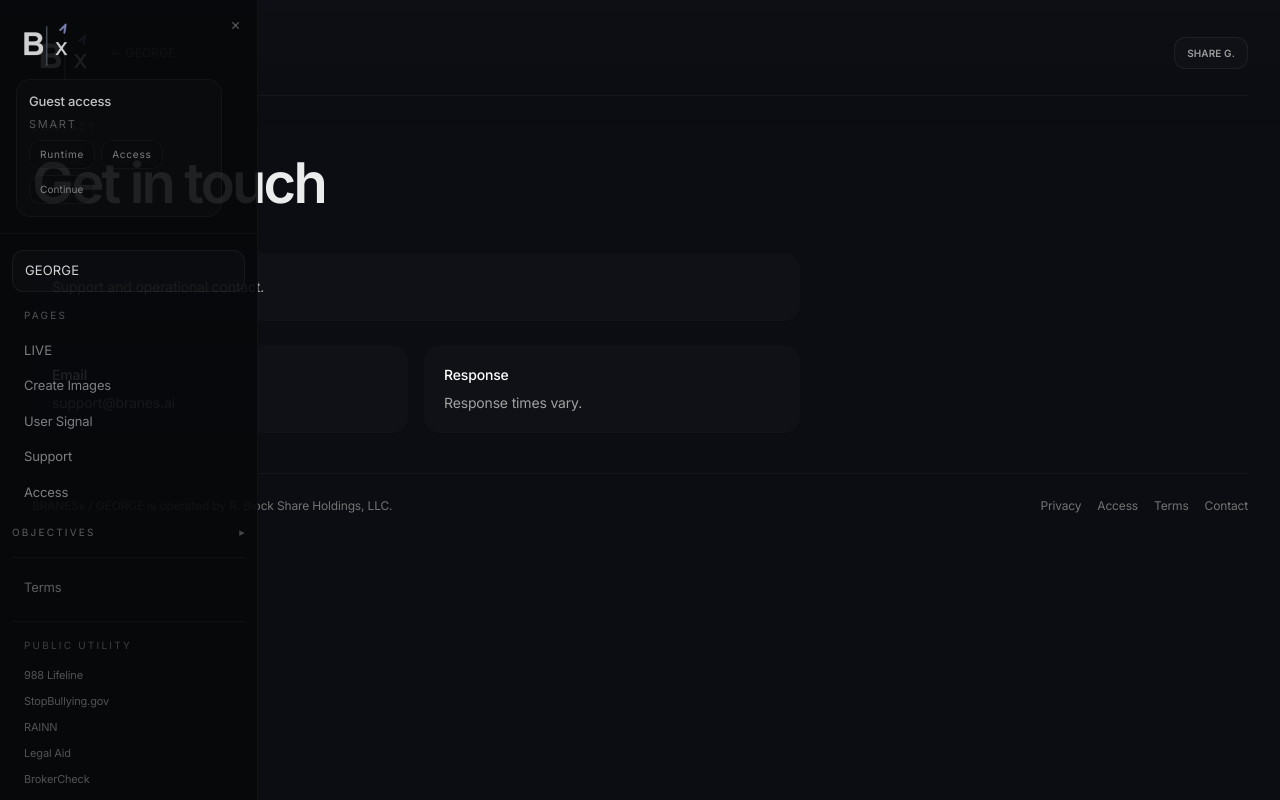
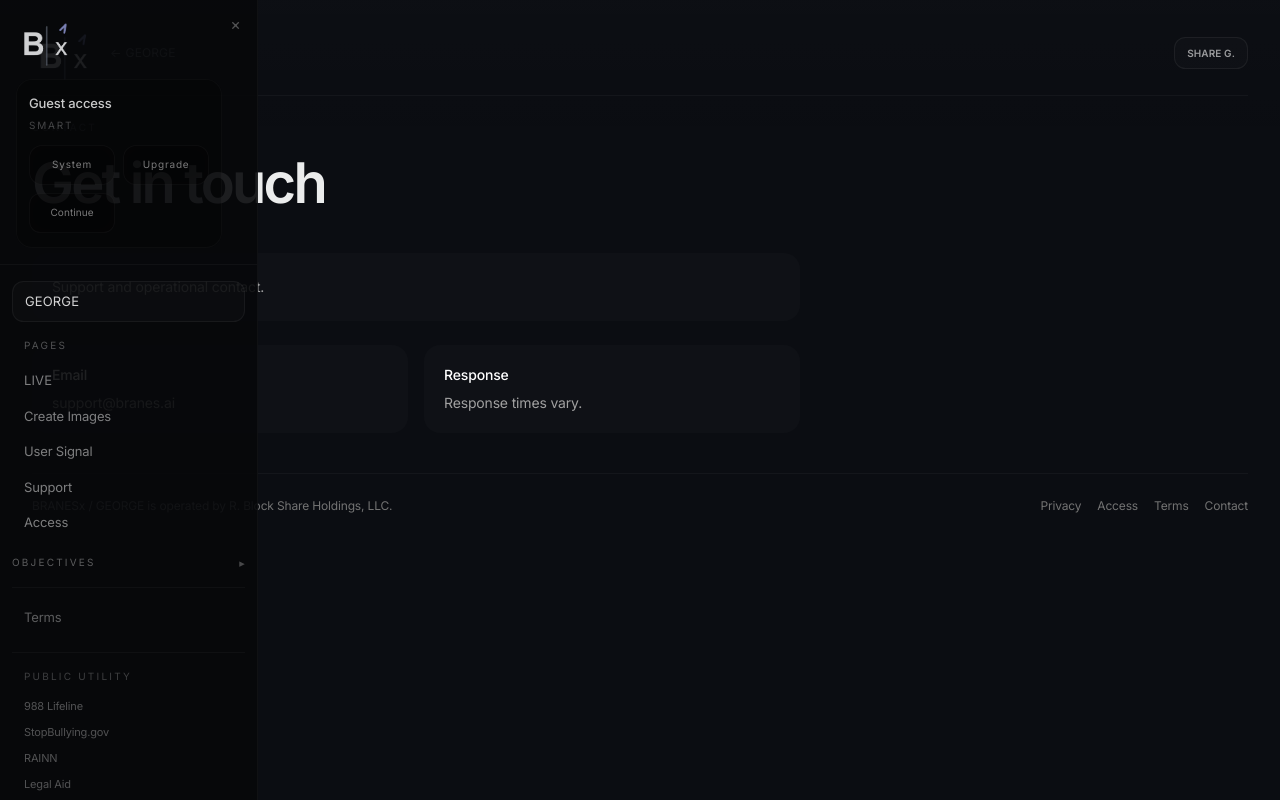
Before and after one commit to LesKemVal/ai-clarity, a Next.js app: page /contact in a window 1280 px wide. Built offline with nearby package versions, Linux system fonts and the light colour scheme.

Commit message:
Refine GEORGE sidebar identity surface

```diff
--- a/components/Sidebar.tsx
+++ b/components/Sidebar.tsx
@@ -322,14 +322,14 @@ return (
               />
             </div>
 
-            <div className="mt-3 rounded-[0.9rem] border border-white/[0.045] bg-white/[0.018] px-3 py-3">
-              <div className="truncate text-[13px] font-medium text-white/84">
+            <div className="mt-3 rounded-[1rem] border border-white/[0.03] bg-black/24 px-3 py-3.5 backdrop-blur-[14px]">
+              <div className="truncate text-[13px] font-medium tracking-[-0.01em] text-white/88">
                 {identityAuthenticated
                   ? identityEmail
                   : 'Guest access'}
               </div>
 
-              <div className="mt-1 flex items-center gap-2 text-[11px] uppercase tracking-[0.16em] text-white/34">
+              <div className="mt-1 flex items-center gap-1.5 text-[10px] uppercase tracking-[0.18em] text-white/28">
                 <span>
                   {identityTier}
                 </span>
@@ -337,26 +337,26 @@ return (
                 {(identityTier === 'intelligent' || identityTier === 'brilliant') && (
                   <>
                     <span className="text-white/16">•</span>
-                    <span className="text-[#C6D4FF]/72">
-                      LIVE enabled
+                    <span className="text-[#C6D4FF]/68">
+                      Enter LIVE
                     </span>
                   </>
                 )}
               </div>
 
-              <div className="mt-2 flex flex-wrap gap-1.5">
+              <div className="mt-3 grid grid-cols-2 gap-2">
                 <a
                   href="/runtime"
-                  className="inline-flex items-center rounded-[0.7rem] border border-white/[0.04] bg-black/20 px-2.5 py-1.5 text-[10px] tracking-[0.08em] text-white/52 backdrop-blur-[10px] transition hover:bg-white/[0.03] hover:text-white/82"
+                  className="min-h-[40px] justify-center inline-flex items-center rounded-[0.82rem] border border-white/[0.04] bg-black/20 px-2.5 py-1.5 text-[10px] tracking-[0.08em] text-white/52 backdrop-blur-[10px] transition hover:bg-white/[0.03] hover:text-white/82"
                 >
-                  Runtime
+                  System
                 </a>
 
                 <a
                   href="/top-up"
-                  className="inline-flex items-center rounded-[0.7rem] border border-white/[0.04] bg-black/20 px-2.5 py-1.5 text-[10px] tracking-[0.08em] text-white/52 backdrop-blur-[10px] transition hover:bg-white/[0.03] hover:text-white/82"
+                  className="min-h-[40px] justify-center inline-flex items-center rounded-[0.82rem] border border-white/[0.04] bg-black/20 px-2.5 py-1.5 text-[10px] tracking-[0.08em] text-white/52 backdrop-blur-[10px] transition hover:bg-white/[0.03] hover:text-white/82"
                 >
-                  Access
+                  Upgrade
                 </a>
 
                 {identityAuthenticated ? (
@@ -367,9 +367,9 @@ return (
                         setShowSidebar?.(false)
                         onOpenLiveGate()
                       }}
-                      className="inline-flex items-center rounded-[0.7rem] border border-[#C6D4FF]/[0.08] bg-[#C6D4FF]/[0.05] px-2.5 py-1.5 text-[10px] tracking-[0.08em] text-[#DCE6FF]/72 backdrop-blur-[10px] transition hover:bg-[#C6D4FF]/[0.09] hover:text-white"
+                      className="min-h-[40px] justify-center inline-flex items-center rounded-[0.82rem] border border-[#C6D4FF]/[0.08] bg-[#C6D4FF]/[0.05] px-2.5 py-1.5 text-[10px] tracking-[0.08em] text-[#DCE6FF]/72 backdrop-blur-[10px] transition hover:bg-[#C6D4FF]/[0.09] hover:text-white"
                     >
-                      LIVE
+                      Enter LIVE
                     </button>
 
                     <button
@@ -382,9 +382,9 @@ return (
                         clearCachedGeorgeSessionAuthority()
                         window.location.href = '/george'
                       }}
-                      className="inline-flex items-center rounded-[0.7rem] border border-white/[0.035] bg-black/18 px-2.5 py-1.5 text-[10px] tracking-[0.08em] text-white/36 backdrop-blur-[10px] transition hover:bg-white/[0.03] hover:text-white/68"
+                      className="min-h-[40px] justify-center inline-flex items-center rounded-[0.82rem] border border-white/[0.035] bg-black/18 px-2.5 py-1.5 text-[10px] tracking-[0.08em] text-white/36 backdrop-blur-[10px] transition hover:bg-white/[0.03] hover:text-white/68"
                     >
-                      Sign out
+                      Exit
                     </button>
                   </>
                 ) : (
@@ -394,7 +394,7 @@ return (
                       setShowSidebar?.(false)
                       onOpenLogin()
                     }}
-                    className="inline-flex items-center rounded-[0.7rem] border border-white/[0.04] bg-black/20 px-2.5 py-1.5 text-[10px] tracking-[0.08em] text-white/52 backdrop-blur-[10px] transition hover:bg-white/[0.03] hover:text-white/82"
+                    className="min-h-[40px] justify-center inline-flex items-center rounded-[0.82rem] border border-white/[0.04] bg-black/20 px-2.5 py-1.5 text-[10px] tracking-[0.08em] text-white/52 backdrop-blur-[10px] transition hover:bg-white/[0.03] hover:text-white/82"
                   >
                     Continue
                   </button>
```
